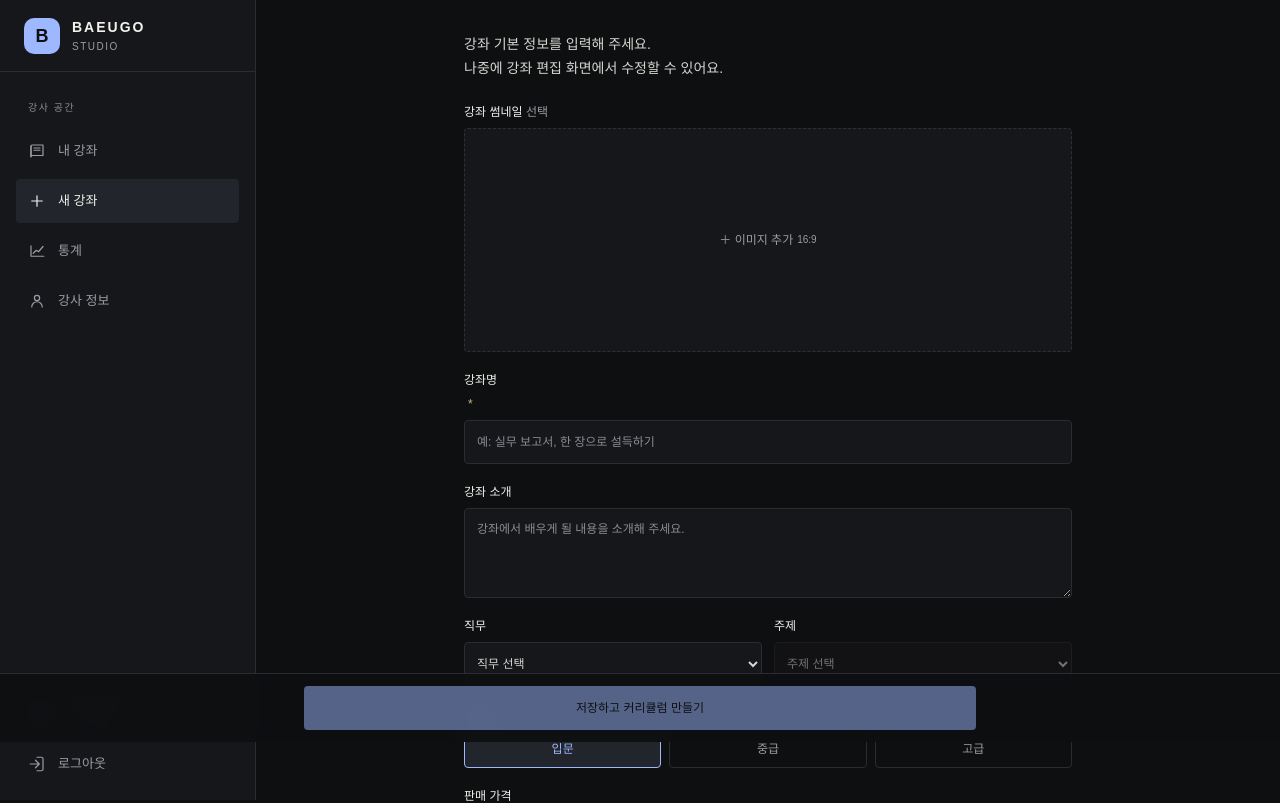
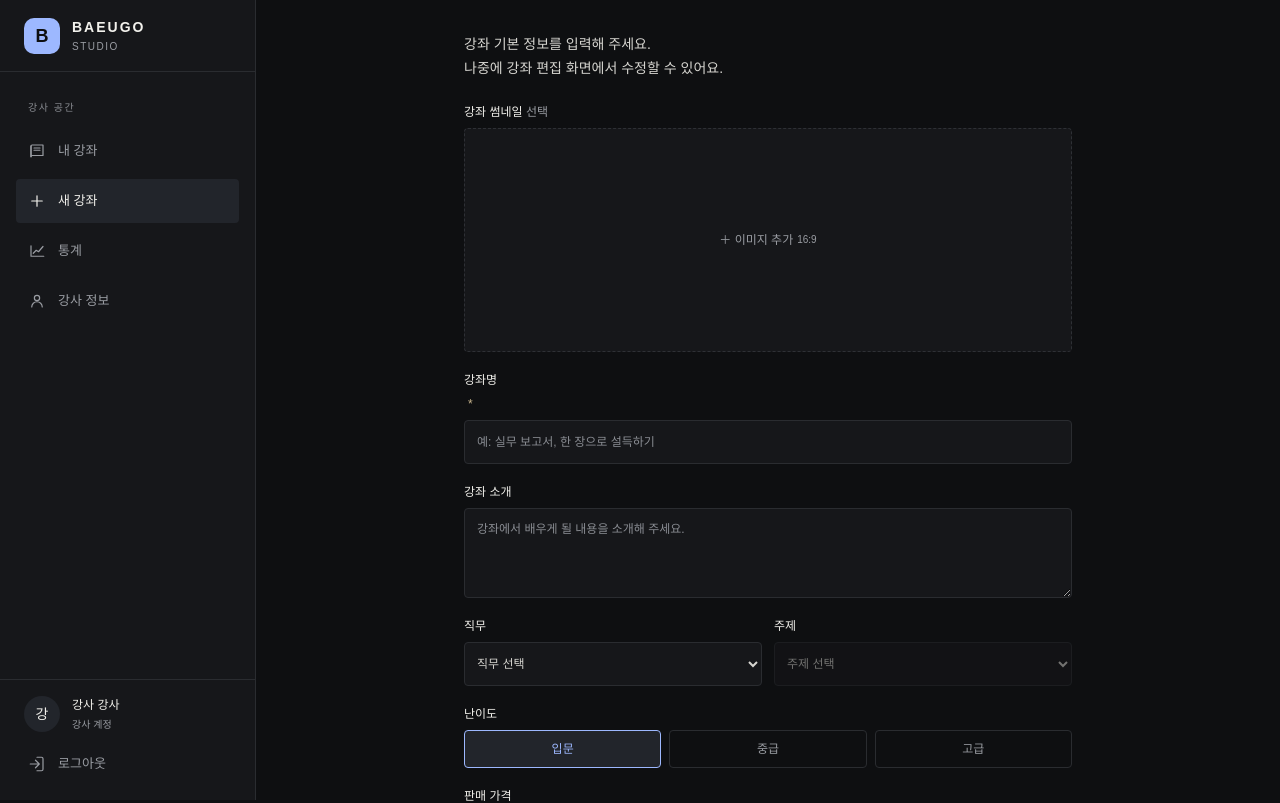
Before and after one commit to Douzone-Internship-Team5/BAEUGO_FE, a Next.js app: page /instructor/courses/new in a window 1280 px wide. Shown: the top 803 px of the page. Built offline with nearby package versions, Linux system fonts and the light colour scheme; a web font is replaced by a local one.

Commit message:
fix: 버튼 위치 변경 및 스타일 수정

```diff
--- a/src/app/instructor/components/courses/InstructorCourseCreatePage.tsx
+++ b/src/app/instructor/components/courses/InstructorCourseCreatePage.tsx
@@ -70,8 +70,8 @@ export const InstructorCourseCreatePage = ({ className = "" }: Props) => {
         <label className="flex flex-col gap-2 text-xs font-medium">판매 가격 <span className="flex items-center rounded-[4px] border border-line bg-panel px-3"><input type="number" min="0" max="100000000" required value={priceKrw} onChange={(event) => setPriceKrw(event.target.value)} className="h-11 w-full bg-transparent text-xs font-normal outline-none" /><span className="text-xs text-muted">원</span></span></label>
         {errorMessage && <p role="alert" className="rounded-[4px] border border-danger-line bg-danger-bg p-3 text-xs leading-5 text-danger">{errorMessage}</p>}
       </form>
+      <div className="mt-8 flex justify-center pb-6"><button type="submit" form="create-instructor-course" disabled={createMutation.isPending || !title.trim() || !description.trim() || !categoryId || !topicId} className="h-11 w-full cursor-pointer rounded-[4px] bg-accent text-xs font-medium text-bg disabled:cursor-not-allowed disabled:opacity-50">{createMutation.isPending ? "저장 중…" : "저장하고 커리큘럼 만들기"}</button></div>
     </main>
-    <div className="fixed inset-x-0 bottom-[58px] z-20 border-t border-line bg-bg/95 p-3 backdrop-blur"><button type="submit" form="create-instructor-course" disabled={createMutation.isPending || !title.trim() || !description.trim() || !categoryId || !topicId} className="h-11 w-full cursor-pointer rounded-[4px] bg-accent text-xs font-medium text-bg disabled:cursor-not-allowed disabled:opacity-50 md:mx-auto md:block md:max-w-2xl">{createMutation.isPending ? "저장 중…" : "저장하고 커리큘럼 만들기"}</button></div>
     <InstructorMobileNav active="new" />
   </div>;
 };
--- a/src/app/instructor/components/review/InstructorQuizReviewPage.tsx
+++ b/src/app/instructor/components/review/InstructorQuizReviewPage.tsx
@@ -95,6 +95,7 @@ export const InstructorQuizReviewPage = ({ courseId: rawCourseId, sectionId: ini
       {regenerateMutation.error && <p role="alert" className="mt-4 rounded border border-danger-line bg-danger-bg p-3 text-xs text-danger">{regenerateMutation.error.message}</p>}
       {validationAlert && <p role="alert" className="mt-4 rounded border border-danger-line bg-danger-bg p-3 text-xs leading-5 text-danger">{validationAlert}</p>}
       {notice && <p role="status" className="mt-4 rounded border border-success-line bg-success-soft-bg p-3 text-xs text-success">{notice}</p>}
-    </main><div className="fixed inset-x-0 bottom-0 z-20 border-t border-line bg-bg/95 p-3 pb-[max(12px,env(safe-area-inset-bottom))] backdrop-blur"><button type="button" onClick={() => void handleSave()} disabled={saveMutation.isPending} className="h-11 w-full cursor-pointer rounded-[4px] bg-accent text-xs font-medium text-bg disabled:cursor-not-allowed disabled:opacity-50 md:mx-auto md:block md:max-w-3xl">{saveMutation.isPending ? "저장 중…" : "저장하고 검수 완료"}</button></div>
+      <div className="mt-8 flex justify-center pb-6"><button type="button" onClick={() => void handleSave()} disabled={saveMutation.isPending} className="h-11 w-full cursor-pointer rounded-[4px] bg-accent text-xs font-medium text-bg disabled:cursor-not-allowed disabled:opacity-50">{saveMutation.isPending ? "저장 중…" : "저장하고 검수 완료"}</button></div>
+    </main>
   </div>;
 };
--- a/src/app/instructor/components/review/InstructorScriptReviewPage.tsx
+++ b/src/app/instructor/components/review/InstructorScriptReviewPage.tsx
@@ -60,8 +60,8 @@ export const InstructorScriptReviewPage = ({ courseId: rawCourseId, videoId: raw
       {segments.length > 0 ? <><div className="mt-4 rounded-[4px] border border-warning-line bg-warning-bg px-3 py-2.5 text-[10px] leading-5 text-warning">음성 인식 결과를 확인하고 잘못 인식된 문장을 수정해 주세요.</div><section className="mt-5 flex flex-col gap-2.5">{segments.map((segment, index) => <TranscriptSegment key={`${videoId}-${segment.seq}`} time={`${formatTime(segment.startMs)} – ${formatTime(segment.endMs)}`} value={segment.content} onChange={(content) => updateContent(index, content)} />)}</section></> : !scriptQuery.isPending && !scriptQuery.error && <p className="mt-5 rounded border border-line bg-panel p-4 text-center text-xs text-muted">검수할 대본 구간이 없습니다. 대본을 다시 생성해 주세요.</p>}
       {(saveMutation.error || regenerateMutation.error) && <p role="alert" className="mt-4 rounded border border-danger-line bg-danger-bg p-3 text-xs text-danger">{(saveMutation.error ?? regenerateMutation.error)?.message}</p>}
       {notice && <p role="status" className="mt-4 rounded border border-success-line bg-success-soft-bg p-3 text-xs text-success">{notice}</p>}
+      <div className="mt-8 flex justify-center pb-6"><button type="button" onClick={() => void handleSave()} disabled={saveMutation.isPending || segments.length === 0 || segments.some((segment) => !segment.content.trim())} className="h-11 w-full cursor-pointer rounded-[4px] bg-accent text-xs font-medium text-bg disabled:cursor-not-allowed disabled:opacity-50">{saveMutation.isPending ? "저장 중…" : "저장하고 검수 완료"}</button></div>
     </main>
-    <div className="fixed inset-x-0 bottom-0 z-20 border-t border-line bg-bg/95 p-3 pb-[max(12px,env(safe-area-inset-bottom))] backdrop-blur"><button type="button" onClick={() => void handleSave()} disabled={saveMutation.isPending || segments.length === 0 || segments.some((segment) => !segment.content.trim())} className="h-11 w-full cursor-pointer rounded-[4px] bg-accent text-xs font-medium text-bg disabled:cursor-not-allowed disabled:opacity-50 md:mx-auto md:block md:max-w-3xl">{saveMutation.isPending ? "저장 중…" : "저장하고 검수 완료"}</button></div>
   </div>;
 };
 
```
